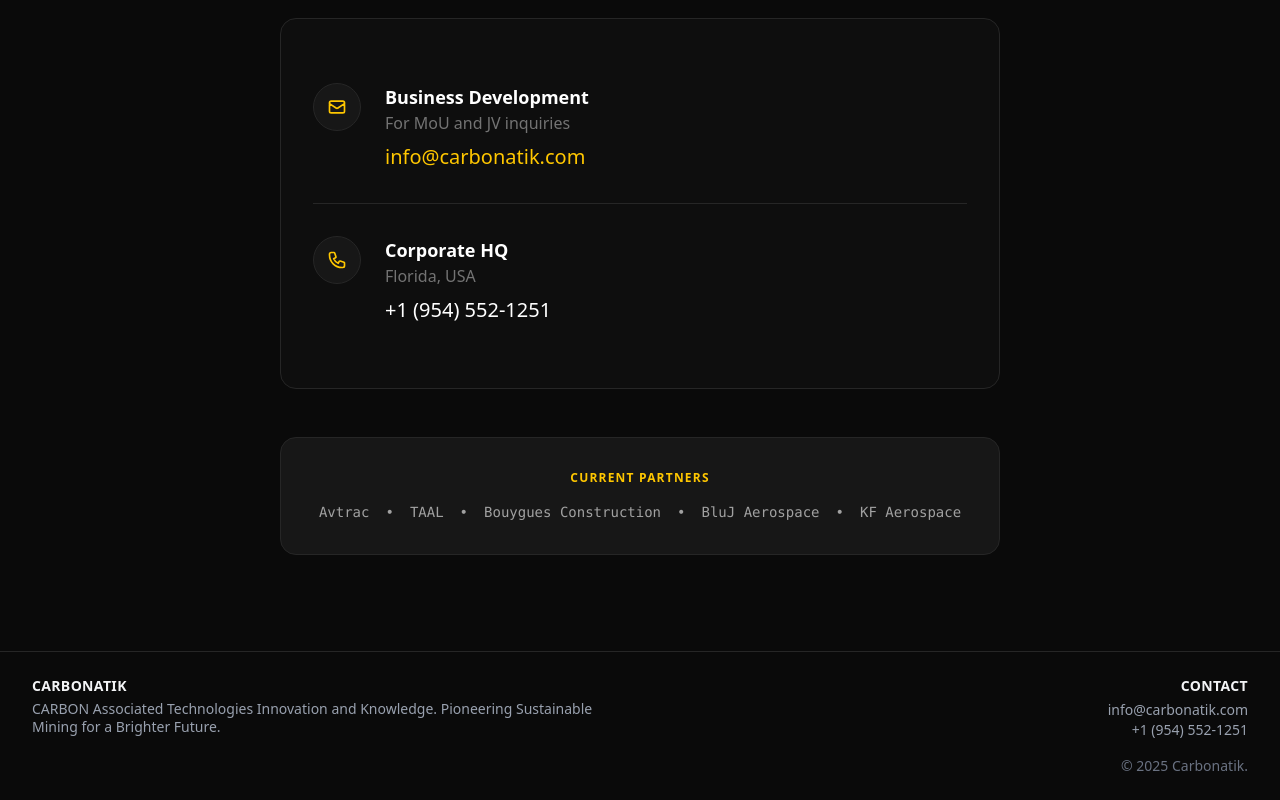
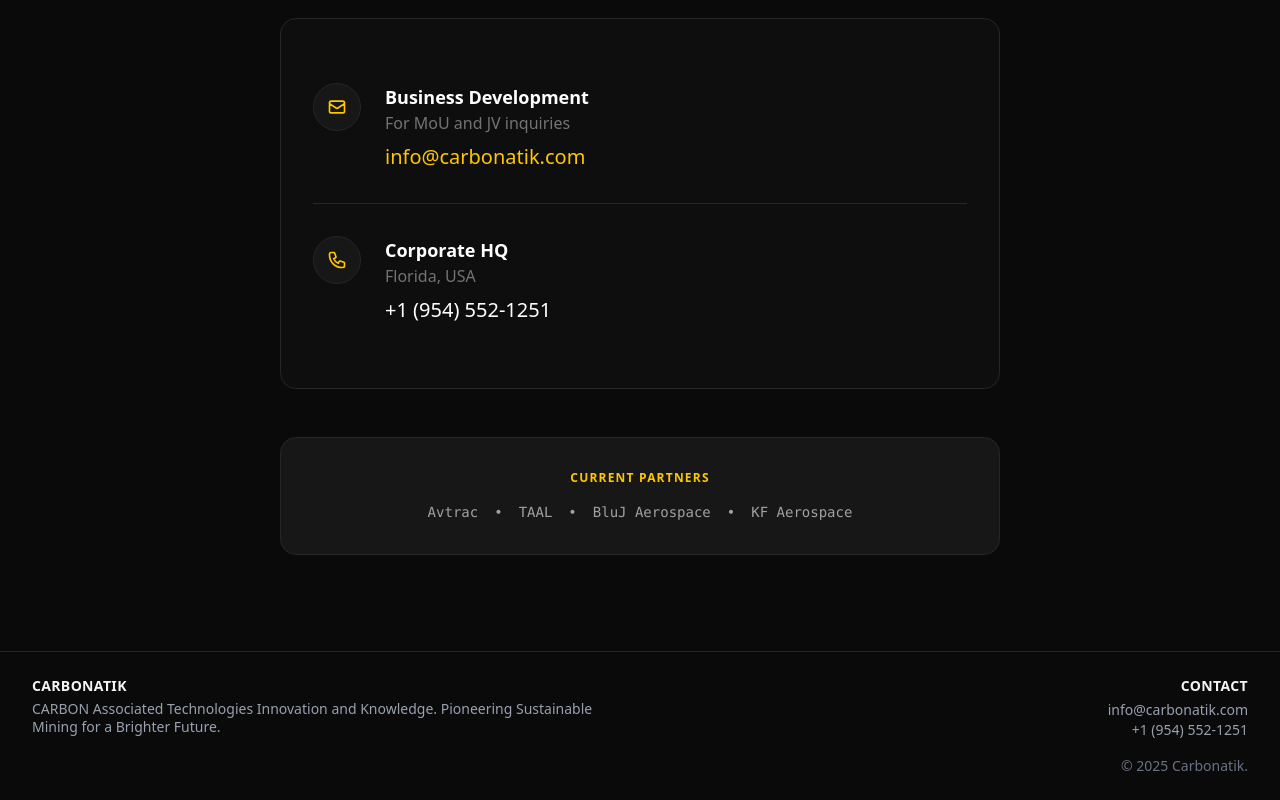
Before and after one commit to suvrotica/Carbonatik-Landing, a SvelteKit app: page /contact in a window 1280 px wide. Shown: the part 619-1419 px from the top of the page. Built offline with nearby package versions, Linux system fonts and the light colour scheme.

Commit message:
Update +page.svelte

```diff
--- a/src/routes/contact/+page.svelte
+++ b/src/routes/contact/+page.svelte
@@ -50,7 +50,6 @@
             <div class="flex flex-wrap gap-4 justify-center text-neutral-400 font-mono text-sm">
                 <span>Avtrac</span> •
                 <span>TAAL</span> •
-                <span>Bouygues Construction</span> •
                 <span>BluJ Aerospace</span> •
                 <span>KF Aerospace</span>
             </div>
```
